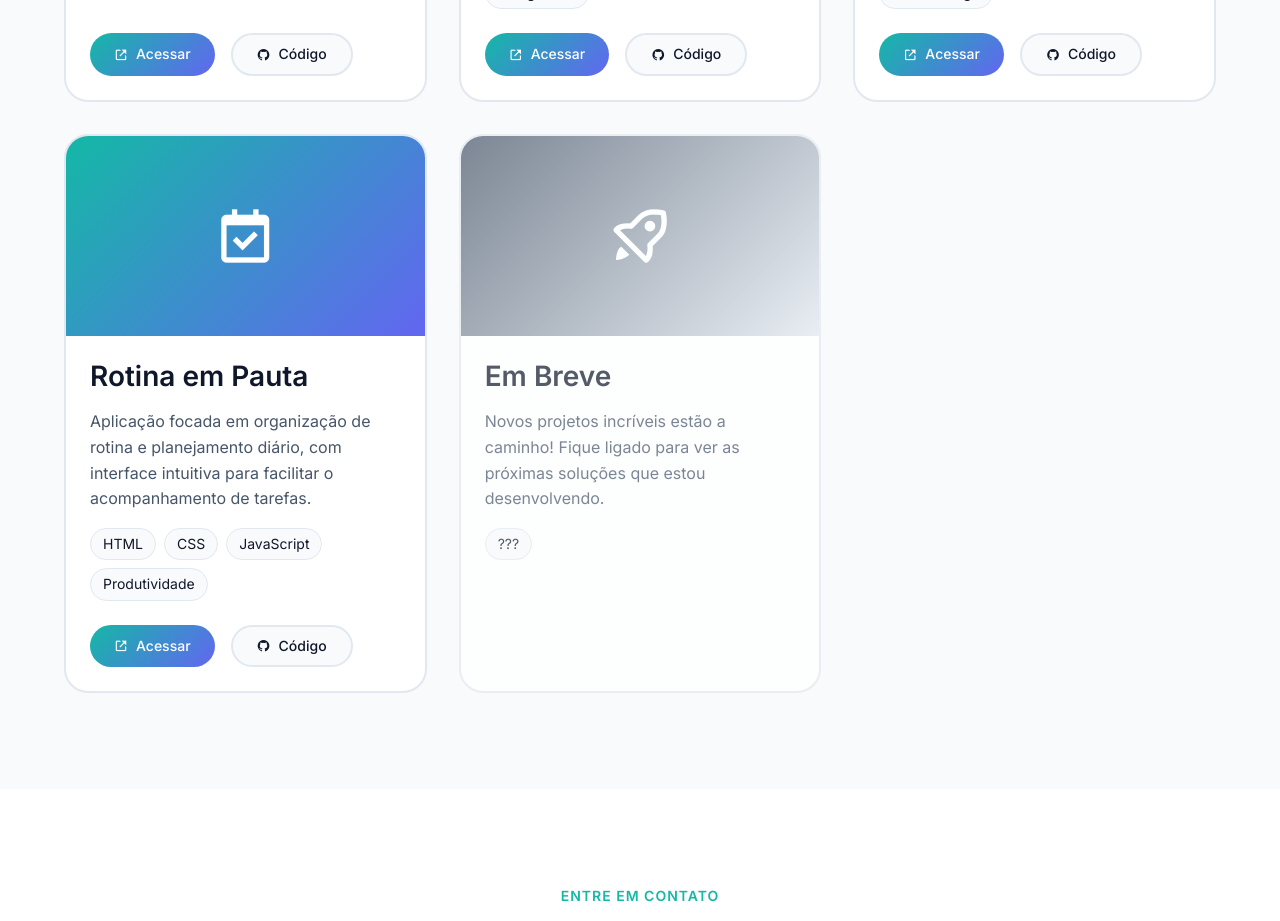
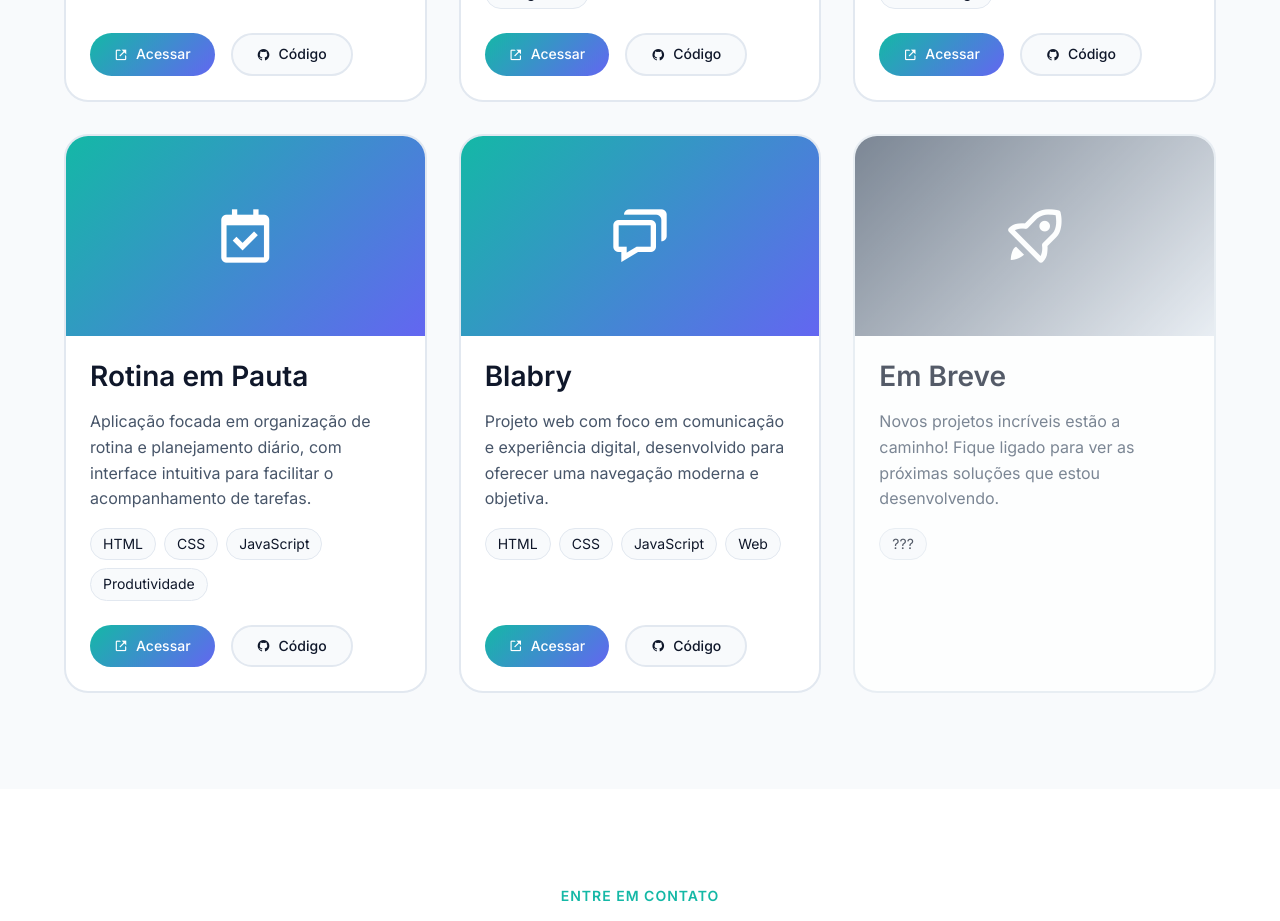
Before and after one commit to abraaosantosdeveloper/abraaosantosdeveloper.github.io, a Next.js app: page / in a window 1280 px wide. Shown: the part 2560-3481 px from the top of the page. Built offline with nearby package versions, Linux system fonts and the light colour scheme.

Commit message:
Add Blabry project card to projects section
Co-authored-by: abraaosantosdeveloper <107932922+abraaosantosdeveloper@users.noreply.github.com>

```diff
--- a/components/Projects.tsx
+++ b/components/Projects.tsx
@@ -128,6 +128,36 @@ export default function Projects() {
             </div>
           </article>
 
+          {/* Blabry Project */}
+          <article className="project__card">
+            <div className="project__image">
+              <i className='bx bx-chat'></i>
+            </div>
+            <div className="project__data">
+              <h3 className="project__title">Blabry</h3>
+              <p className="project__description">
+                Projeto web com foco em comunicação e experiência digital,
+                desenvolvido para oferecer uma navegação moderna e objetiva.
+              </p>
+              <div className="project__tags">
+                <span className="tag">HTML</span>
+                <span className="tag">CSS</span>
+                <span className="tag">JavaScript</span>
+                <span className="tag">Web</span>
+              </div>
+              <div className="project__buttons">
+                <a href="https://blabry.com.br/" target="_blank" rel="noopener noreferrer" className="btn btn--small btn--primary">
+                  <i className='bx bx-link-external'></i>
+                  Acessar
+                </a>
+                <a href="https://github.com/abraaosantosdeveloper/blabry/" target="_blank" rel="noopener noreferrer" className="btn btn--small btn--secondary">
+                  <i className='bx bxl-github'></i>
+                  Código
+                </a>
+              </div>
+            </div>
+          </article>
+
           {/* Coming Soon Project */}
           <article className="project__card project__card--coming">
             <div className="project__image">
```
